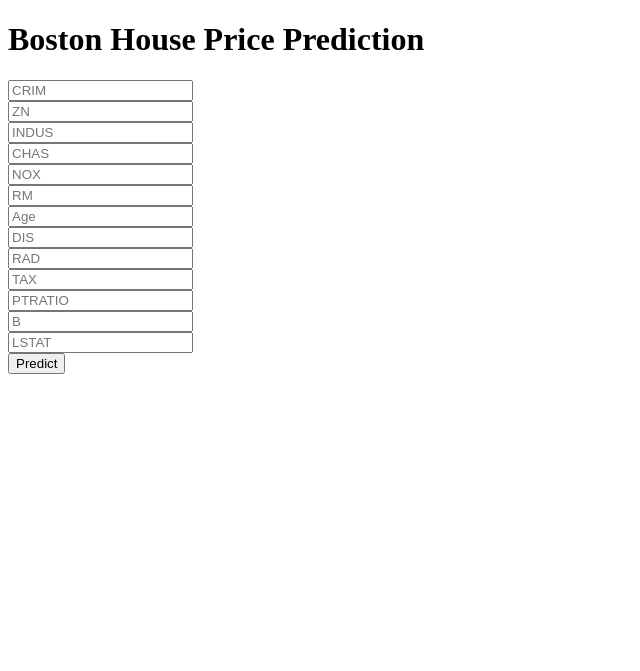
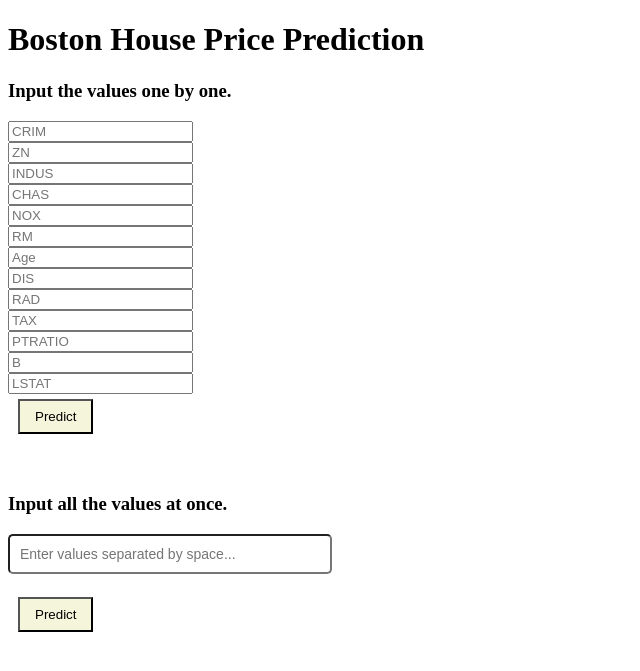
Before and after one commit to chaman56/boston_house_pricing, a Flask app: page / in a window 1280 px wide. Shown: the top 671 px of the page, without its empty margins (0-640 px from the left). Run offline with Flask 3, Linux system fonts and the light colour scheme; parts of the project's set-up code (start-up, migrations or seed data) failed here and were passed over.

Commit message:
modified:   app.py modified:   templates/home.html

```diff
--- a/app.py
+++ b/app.py
@@ -2,6 +2,7 @@
 from flask import Flask, request, app, jsonify, url_for, render_template
 import numpy as np
 import pandas as pd
+import re
 
 app = Flask(__name__)
 
@@ -28,9 +29,16 @@
     data = [float(x) for x in request.form.values()]
     print(data)
     final_input = scaler.transform(np.array(data).reshape(1,-1))
-    print(final_input)
     output = regmodel.predict(final_input)[0]
     return render_template("home.html",prediction_text="Predicted House value is {}.".format(output))
+
+@app.route('/predict_',methods=['POST'])
+def predict_():
+    data = [float(i) for i in re.split("\s+", [x for x in request.form.values()][0])]
+    print(data)
+    final_input = scaler.transform(np.array(data).reshape(1,-1))
+    output = regmodel.predict(final_input)[0]
+    return render_template("home.html",prediction_text="Predicted House value for the feature values {} \n is {}.".format(data, output))
 
 
 if __name__ == '__main__':
--- a/templates/home.html
+++ b/templates/home.html
@@ -3,7 +3,7 @@
 
 <head>
   <meta charset="UTF-8">
-  <title>ML API</title>
+  <title>Boston Housing modal</title>
   <link href='https://fonts.googleapis.com/css?family=Pacifico' rel='stylesheet' type='text/css'>
 <link href='https://fonts.googleapis.com/css?family=Arimo' rel='stylesheet' type='text/css'>
 <link href='https://fonts.googleapis.com/css?family=Hind:300' rel='stylesheet' type='text/css'>
@@ -18,6 +18,7 @@
 
      <!-- Main Input For Receiving Query to our ML -->
     <form action="{{ url_for('predict')}}"method="post">
+      <h3>Input the values one by one.</h3>
       <input type="text" name="CRIM" placeholder="CRIM" required="required" /><br>
     	<input type="text" name="ZN" placeholder="ZN" required="required" /><br>
         <input type="text" name="INDUS" placeholder="INDUS" required="required" /><br>
@@ -32,9 +33,14 @@
         <input type="text" name="B" placeholder="B" required="required" /><br>
         <input type="text" name="LSTAT" placeholder="LSTAT" required="required" /><br>
 
-
-
-        <button type="submit" class="btn btn-primary btn-block btn-large">Predict</button>
+        <button type="submit" class="btn">Predict</button>
+    </form>
+    <br><br>
+    <form action="{{ url_for('predict_')}}"method="post">
+      <h3>Input all the values at once.</h3>
+      <input type="text" name="values" placeholder="Enter values separated by space..." class="input" required>
+      <br><br>
+      <button type="submit" class="btn">Predict</button>
     </form>
 
    <br>
@@ -44,5 +50,19 @@
  </div>
  {{prediction_text}}
 
+ <style>
+  .input{
+    width: 300px;
+    padding: 10px 10px;
+    border-radius: 5px;
+    font-size: 14px;
+  }
+  .btn{
+    padding: 8px 15px;
+    margin: 5px 10px;
+    background: beige;
+  }
+ </style>
+
 </body>
 </html>
```
